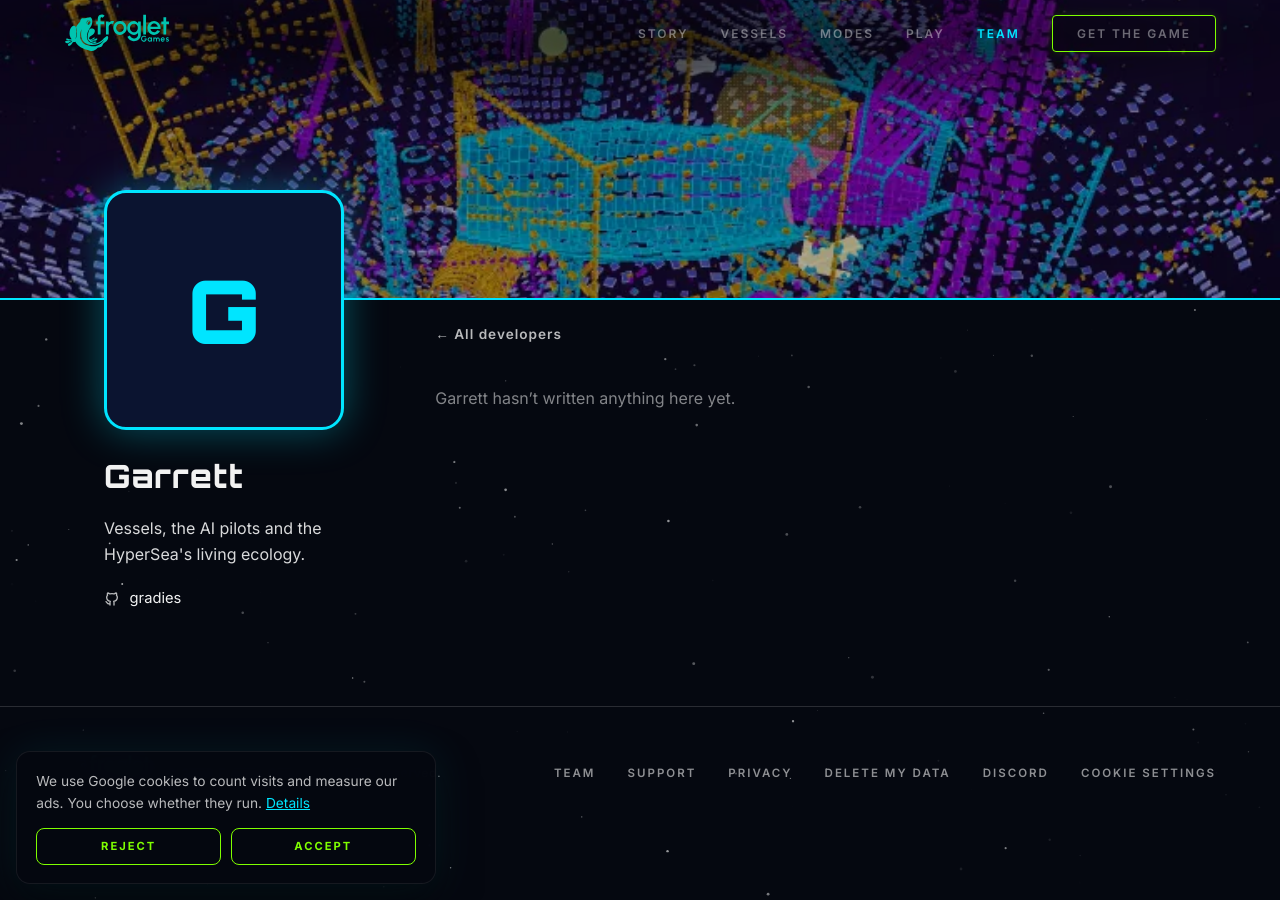
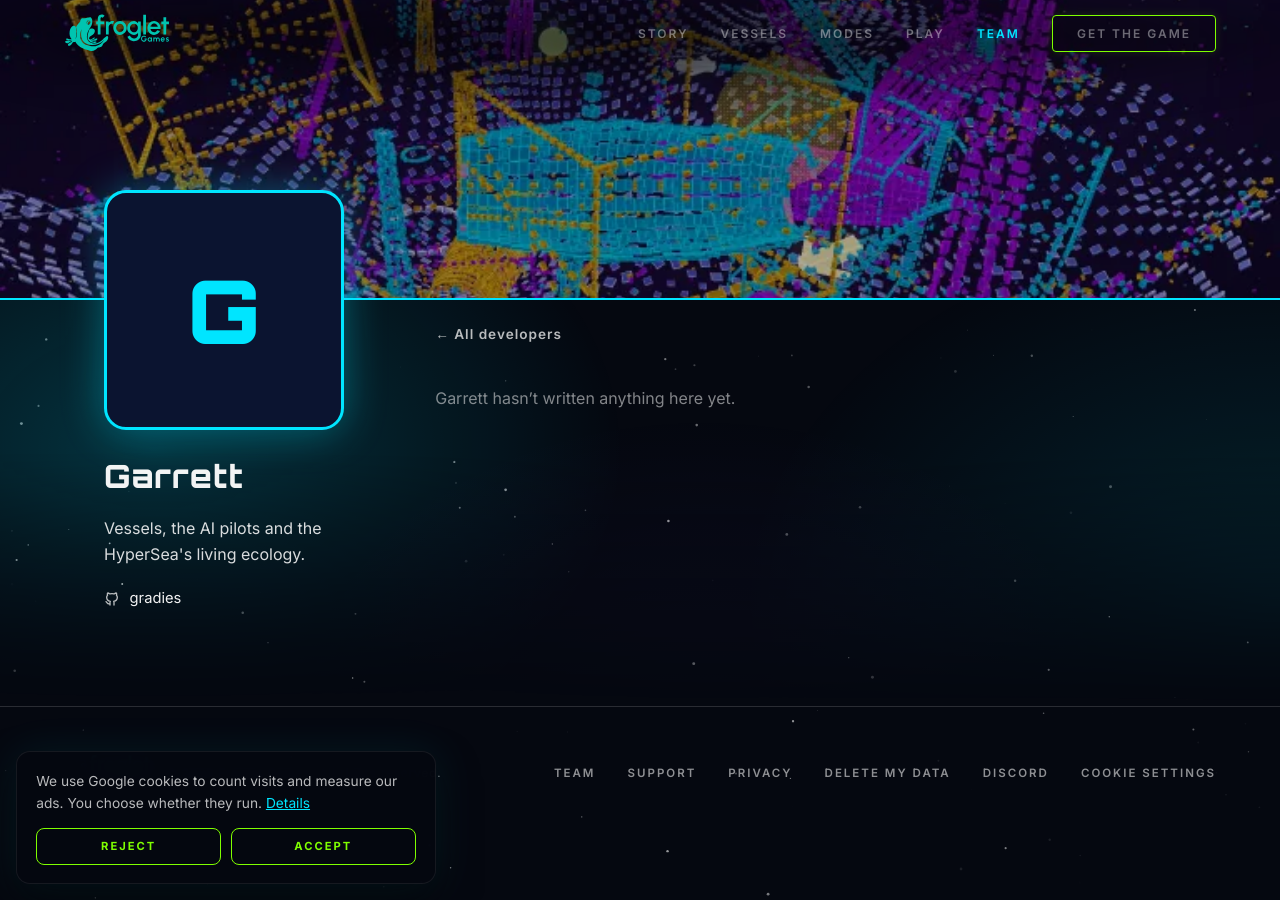
Before and after one commit to froglet-studio/Cosmic-Shore-landing-page, a Jekyll site: the page built from _team/garrett.md, in a window 1280 px wide. Built offline with Jekyll 4.4.1, drawn with Linux system fonts in a browser that asks for light colours.

Commit message:
style(team): profile pages glow in their owner's accent colour
Soft radial glows in the developer's accent behind their page (over the
site's starfield), faded out before the footer so short pages show no
edge. Content and links stay above the glow.

Co-Authored-By: Claude Opus 5.5 <noreply@anthropic.com>
Claude-Session: https://claude.ai/code/session_01LnRsyCxE3yGCoKWhgxNhxy

```diff
--- a/css/pages.css
+++ b/css/pages.css
@@ -921,6 +921,18 @@ kbd {
 }
 
 /* ── /team/<name>/: a developer's page (_layouts/profile.html) ───────────── */
+/* Soft glows in the developer's accent colour, behind the page (over the site's starfield). */
+.profile { position: relative; }
+.profile::before {
+  content: ""; position: absolute; inset: 0; z-index: 0; pointer-events: none;
+  background:
+    radial-gradient(42rem 30rem at 12% 28rem, color-mix(in srgb, var(--accent) 20%, transparent), transparent 70%),
+    radial-gradient(48rem 34rem at 100% 85%, color-mix(in srgb, var(--accent) 12%, transparent), transparent 70%),
+    radial-gradient(36rem 26rem at 55% 100%, rgba(124, 77, 255, 0.07), transparent 70%);
+  /* fade out before the footer, so a short page shows no edge */
+  -webkit-mask-image: linear-gradient(to bottom, #000 calc(100% - 16rem), transparent);
+  mask-image: linear-gradient(to bottom, #000 calc(100% - 16rem), transparent);
+}
 .profile-banner {
   position: relative; z-index: 1; height: clamp(200px, 24vw, 300px); overflow: hidden;
   background: var(--bg-deep); border-bottom: 2px solid var(--accent);
```
